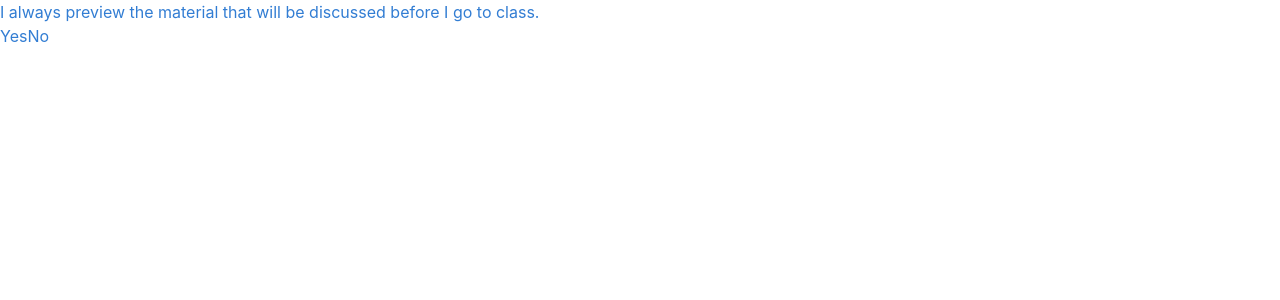
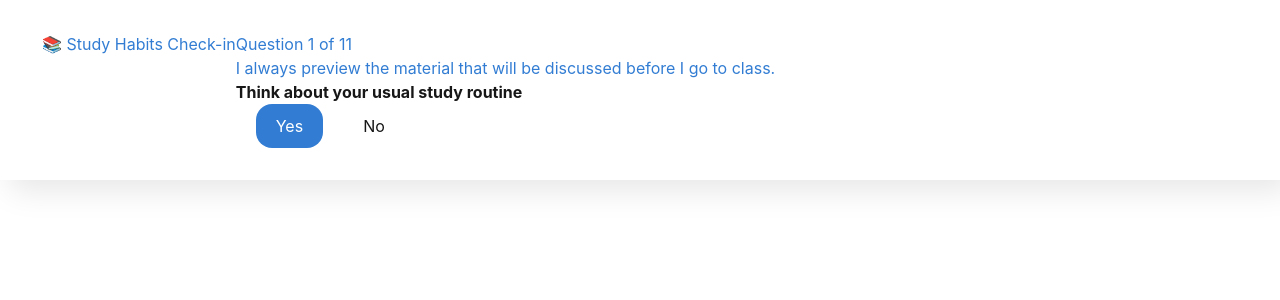
Before and after one commit to Hosanna13/Grade-Predictor-React, a Next.js app in the folder grade-predictor/: page /quiz in a window 1280 px wide. Shown: the top 300 px of the page. Built offline with nearby package versions, Linux system fonts and the light colour scheme.

Commit message:
quiz page css

```diff
--- a/grade-predictor/src/app/globals.css
+++ b/grade-predictor/src/app/globals.css
@@ -6,6 +6,7 @@
   --text-color: #171717;
   --button-color: var(--foreground);
   --button-text-color: #ffffff;
+  --button-hover-color: #285bb5;
 }
 
 /* Apply theme variables */
@@ -15,11 +16,12 @@ html, body, * {
   font-family: 'SF Pro Display', -apple-system, BlinkMacSystemFont, 'Segoe UI', Roboto, 'Helvetica Neue', Arial, sans-serif;
 }
 
+
 @theme inline {
   --color-background: var(--background);
   --color-foreground: var(--foreground);
-  --font-sans: var(--font-geist-sans);
-  --font-mono: var(--font-geist-mono);
+  /*--font-sans: var(--font-geist-sans);
+  --font-mono: var(--font-geist-mono);*/
 }
 
 @media (prefers-color-scheme: dark) {
@@ -40,7 +42,12 @@ html, body, * {
 
 
 
-
+p {
+  margin: 0;
+  padding: 0;
+  color: var(--text-color);
+  font-weight: bold;
+}
 body {
   background: var(--background);
   color: var(--foreground);
@@ -65,16 +72,17 @@ body {
 }
 
 .button {
-  display: inline-block;
   padding: 10px 20px;
-  font-size: 16px;
-  font-weight: bold;
-  color: var(--foreground);
-  background-color: #ed234d;
+  font-size: 1rem;
+  color: var(--button-text-color);
+  background-color: var(--button-color);
   border: none;
-  border-radius: 5px;
+  border-radius: 16px;
   cursor: pointer;
-  transition: background-color 0.3s ease, color 0.3s ease;
-  position: relative;
-  margin-top: 20px;
+  transition: background-color 0.3s ease;
+  margin-left: 20px;
 }
+
+.button:hover {
+  background-color: var(--button-hover-color);
+}
--- a/grade-predictor/src/app/page.tsx
+++ b/grade-predictor/src/app/page.tsx
@@ -3,7 +3,7 @@ import Image from "next/image";
 import React from "react";
 import { useState } from "react";
 import Link from "next/link";
-import './globals.css'
+import './quiz.css';
 
 export default function Home() {
   const handleClick = () => {
@@ -11,14 +11,16 @@ export default function Home() {
   };
   return (
     <div className="home-container">
+    <div className='hero'>
       <h1 className="welcome-header">
         Let's Predict Your Grade!
       </h1>
       <Link href="/quiz">
-        <button className="start-quiz-button" onClick={handleClick}>
+        <button className="button" onClick={handleClick}>
           Start Quiz
         </button>
       </Link>
+      </div>
     </div>
   );
 }
--- a/grade-predictor/src/app/quiz.css
+++ b/grade-predictor/src/app/quiz.css
@@ -8,8 +8,65 @@
     height: 100vh;
     background-color: var(--background-color);
 }
+.hero {
+    text-align: center;
+}
 .welcome-header {
-  font-size: 3rem;
-  color: var(--primary-color);
+    font-size: 2rem;
+    color: var(--text-color);
+    font-weight: bold;
+    display: inline-block;
+    position: relative;
+    text-align: center;
+    white-space: nowrap;
+    min-width: 100%;
      margin-bottom: 1rem;
 }
+
+/* Quiz Page Styles */
+.quiz-container {
+    display: flex;
+   box-shadow: 0 25px 50px -12px rgba(0, 0, 0, 0.25);
+    background-color: var(--background-color);
+    padding: 32px;
+    text-shadow: 0cm 0cm 0.2cm var(--text-shadow);
+    border-style: solid;
+    box-shadow: 10px 10px 30px rgba(0, 0, 0, 0.1);
+}
+
+.progress {
+    flex-direction: column;
+   align-items: center;
+   justify-content: center;
+}
+.progress-label{
+    margin-left: 10px;
+}
+.progress-count{}
+
+.question {
+ display: inline-block;
+ position: relative;
+ text-align: center;
+ white-space: nowrap;
+ min-width: 100%;
+ margin-bottom: 1rem;
+}
+.no-button {
+    padding: 10px 20px;
+    font-size: 1rem;
+    color: var(--text-color);
+    background-color: var(--background-color);;
+    border-style: solid;
+    border-radius: 16px;
+    cursor: pointer;
+    transition: background-color 0.3s ease;
+    margin-left: 20px;
+}
+
+.rest-button{
+
+}
+.home-btn{
+
+}
--- a/grade-predictor/src/app/quiz/page.tsx
+++ b/grade-predictor/src/app/quiz/page.tsx
@@ -1,6 +1,7 @@
 'use client';
 import Link from 'next/link';
 import React, { useState } from 'react';
+import '../quiz.css';
 export default function QuizPage() {
   const [currentQuestionIndex, setCurrentQuestionIndex] = useState(0);
   const [score, setScore] = useState(0);
@@ -70,23 +71,30 @@ export default function QuizPage() {
 
     return (
         <div className='quiz-container'>
+            <span className="progress-label"> 📚 Study Habits Check-in</span>
+            <div className="progress">
             {!isFinished ? (
                 // Display current question
                 <>
-                    <p className='questions'>{questions[currentQuestionIndex]}</p>
-                    <button className="yes-button" onClick={handleYesClick}>Yes</button>
-                    <button className="no-button" onClick={handleNoClick}>No</button>
+                    <span className='progress-count'> Question {currentQuestionIndex + 1} of 11 </span>
+                    <h1 className='questions'>{questions[currentQuestionIndex]}</h1>
+                    <p className='question-hint'> Think about your usual study routine</p>
+                    <div className='button-container'>
+                        <button className="button" onClick={handleYesClick}>Yes</button>
+                        <button className="no-button" onClick={handleNoClick}>No</button>
+                    </div>
                 </>
             ) : (
                 // Display results
                 <>
                     <p>Your predicted grade is: {scoreLetter} </p>
-                    <button className="rest button" onClick={handleResetClick}>Retake Quiz</button>
+                    <button className="rest-button" onClick={handleResetClick}>Retake Quiz</button>
                     <Link href="/">
-                        <button className="home-button">Go Home</button>
+                        <button className="home-btn">Go Home</button>
                     </Link>
                 </>
             )}
+            </div>
         </div>
     )
 }
```
Lines whose indentation alone changed are shown as unchanged.
